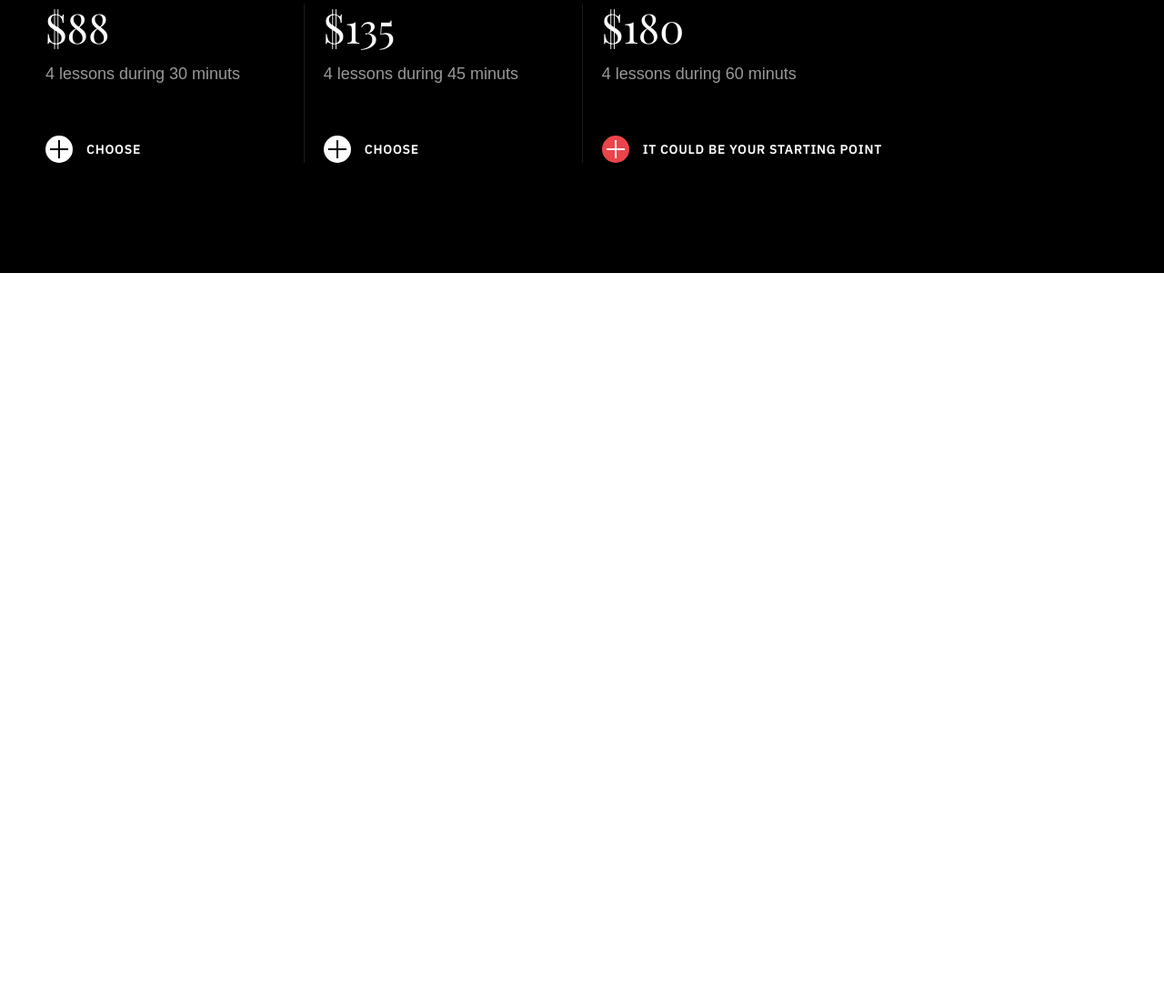
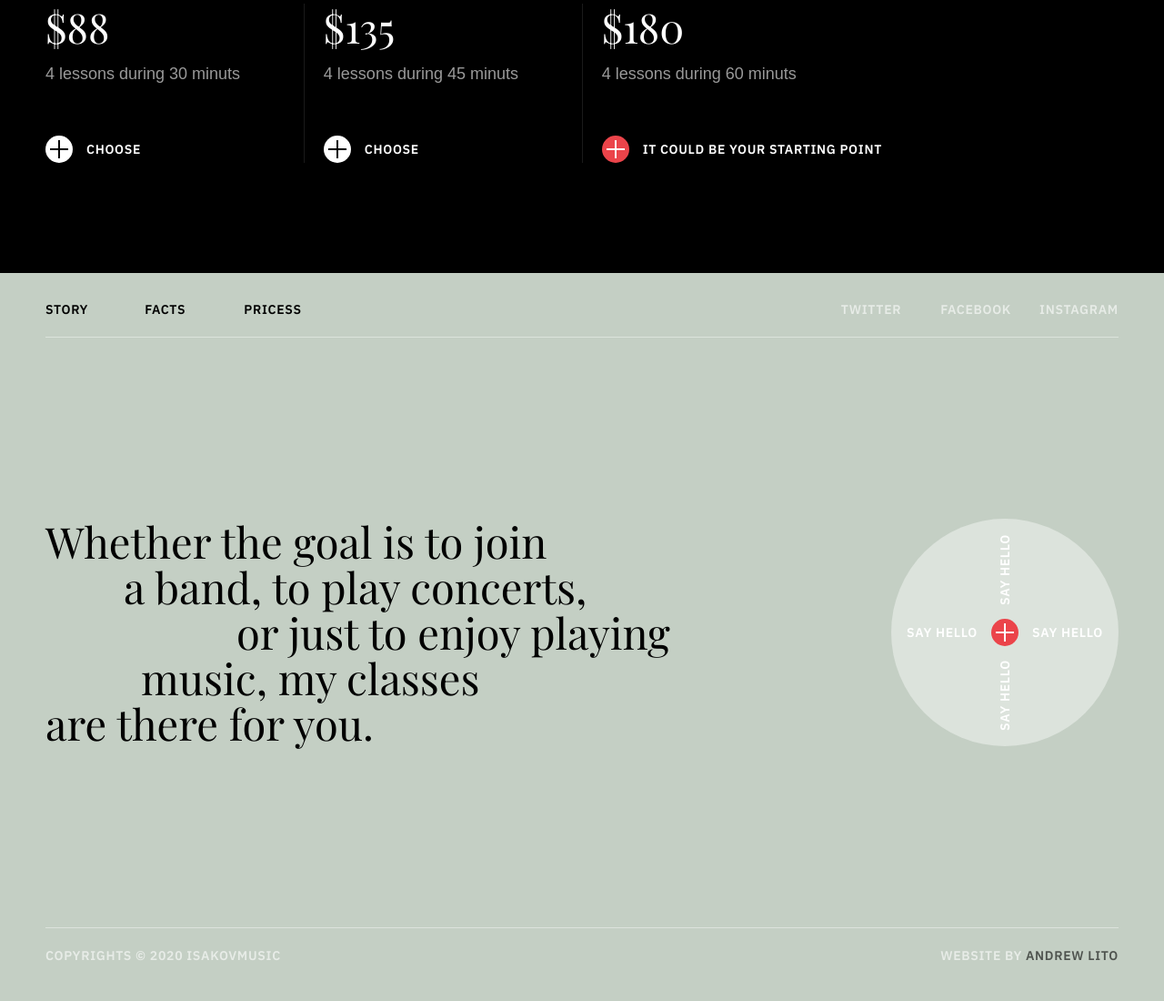
Before and after one commit to Kaba4ok/musician-dev, a website: page #src/index.html in a window 1280 px wide. Shown: the part 4204-5304 px from the top of the page at 91% size. Before the commit the page ends 4504 px from the top, so only its background shows below. Drawn offline with nearby package versions, Linux system fonts and the light colour scheme; files that its build step writes are made by us from their sources; a web font is replaced by a local one.

Commit message:
Добавляет верстку футера

```diff
--- a/#src/index.html
+++ b/#src/index.html
@@ -185,6 +185,46 @@
                 </ul>
             </div>
         </section>
+        <footer class="footer">
+            <div class="container footer__container">
+                <div class="footer__inner-wrapper">
+                    <div class="footer__nav-social-wrapper">
+                        <nav class="footer__nav">
+                            <a href="#" class="footer__nav-link">story</a>
+                            <a href="#" class="footer__nav-link">facts</a>
+                            <a href="#" class="footer__nav-link">pricess</a>
+                        </nav>
+                        <div class="footer__social">
+                            <a href="#" class="footer__social-link">twitter</a>
+                            <a href="#" class="footer__social-link">facebook</a>
+                            <a href="#" class="footer__social-link">instagram</a>
+                        </div>
+                    </div>
+                    <div class="footer__content">
+                        <p class="footer__call">
+                            <span class="footer__call-part">Whether the goal is to join</span>
+                            <span class="footer__call-part">a band, to play concerts,</span>
+                            <span class="footer__call-part">or just to enjoy playing</span>
+                            <span class="footer__call-part">music, my classes </span>
+                            <span class="footer__call-part">are there for you.</span>
+                        </p>
+                        <div class="footer__say-hello">
+                            <a href="#" class="footer__say-hello-link footer__say-hello-link--top">say hello</a>
+                            <a href="#" class="footer__say-hello-link footer__say-hello-link--right">say hello</a>
+                            <a href="#" class="footer__say-hello-link footer__say-hello-link--bottom">say hello</a>
+                            <a href="#" class="footer__say-hello-link footer__say-hello-link--left">say hello</a>
+                            <a href="#" class="footer__say-hello-link-btn"></a>
+                        </div>
+                    </div>
+                    <div class="footer__info">
+                        <p class="footer__info-copyright">Copyrights © 2020 isakovmusic</p>
+                        <p class="footer__info-site-owner">
+                            website by <a href="#" class="footer__info-site-owner-link">andrew lito</a>
+                        </p>
+                    </div>
+                </div>
+            </div>
+        </footer>
     </main>
 </body>
 
--- /dev/null
+++ b/#src/scss/blocks/footer.scss
@@ -0,0 +1,182 @@
+.footer {
+    height: 100vh;
+    font-family: "IBM Plex Sans", Arial, sans-serif;
+    font-size: 14px;
+    font-weight: 600;
+    line-height: 20px;
+    letter-spacing: 0.05em;
+    text-transform: uppercase;
+    background-color: #C4CFC4;
+
+    &__container {
+        height: 100%;
+    }
+
+    &__inner-wrapper {
+        display: flex;
+        flex-direction: column;
+        justify-content: space-between;
+        height: 100%;
+    }
+
+    &__nav-social-wrapper {
+        display: flex;
+        justify-content: space-between;
+        padding-top: 30px;
+        padding-bottom: 20px;
+        border-bottom: 1px solid rgba($color: #ffffff, $alpha: .4);
+    }
+
+    &__nav-link {
+        color: #000000;
+        text-decoration: none;
+
+        &:nth-child(1) {
+            margin-right: 58px;
+        }
+
+        &:nth-child(2) {
+            margin-right: 60px;
+        }
+    }
+
+    &__social-link {
+        color: rgba($color: #ffffff, $alpha: .6);
+        text-decoration: none;
+
+        &:nth-child(1) {
+            margin-right: 39px;
+        }
+
+        &:nth-child(2) {
+            margin-right: 27px;
+        }
+    }
+
+    &__content {
+        display: flex;
+        align-items: center;
+    }
+
+    &__call {
+        padding: 0;
+        margin: 0;
+        font-family: "Playfair Display", Georgia, serif;
+        font-size: 47px;
+        font-weight: 400;
+        line-height: 50px;
+        letter-spacing: 0em;
+        text-transform: none;
+    }
+
+    &__call-part {
+        display: block;
+
+        &:nth-child(2) {
+            margin-left: 86px;
+        }
+
+        &:nth-child(3) {
+            margin-left: 210px;
+        }
+
+        &:nth-child(4) {
+            margin-left: 105px;
+        }
+    }
+
+    &__say-hello {
+        position: relative;
+        min-width: 250px;
+        height: 250px;
+        margin-left: auto;
+        border-radius: 50%;
+        background-color: rgba($color: #ffffff, $alpha: .4);
+    }
+
+    &__say-hello-link {
+        position: absolute;
+        display: block;
+        color: #ffffff;
+        text-decoration: none;
+
+        &--top {
+            left: 50%;
+            top: 46px;
+            transform: translateX(-50%) rotate(-90deg);
+        }
+
+        &--right {
+            top: 50%;
+            right: 17px;
+            transform: translateY(-50%);
+        }
+
+        &--bottom {
+            left: 50%;
+            bottom: 46px;
+            transform: translateX(-50%) rotate(-90deg);
+        }
+
+        &--left {
+            top: 50%;
+            left: 17px;
+            transform: translateY(-50%);
+        }
+    }
+
+    &__say-hello-link-btn {
+        position: absolute;
+        top: 50%;
+        left: 50%;
+        display: block;
+        width: 30px;
+        height: 30px;
+        border-radius: 50%;
+        background-color: #EB444A;
+        transform: translate(-50%, -50%);
+
+        &::before,
+        &::after {
+            content: "";
+            position: absolute;
+            top: 50%;
+            left: 50%;
+            width: 20px;
+            height: 2px;
+            background-color: #ffffff;
+        }
+
+        &::before {
+            transform: translate(-50%, -50%);
+        }
+
+        &::after {
+            transform: translate(-50%, -50%) rotate(90deg);
+        }
+    }
+
+    &__info {
+        display: flex;
+        justify-content: space-between;
+        padding-top: 20px;
+        padding-bottom: 40px;
+        color: rgba($color: #ffffff, $alpha: .6);
+        border-top: 1px solid rgba($color: #ffffff, $alpha: .4);
+    }
+
+    &__info-copyright {
+        padding: 0;
+        margin: 0;
+    }
+
+    &__info-site-owner {
+        padding: 0;
+        margin: 0;
+    }
+
+    &__info-site-owner-link {
+        color: rgba($color: #000000, $alpha: .6);
+        text-decoration: none;
+    }
+}
--- a/#src/scss/style.scss
+++ b/#src/scss/style.scss
@@ -11,3 +11,4 @@
 @import 'blocks/features';
 @import 'blocks/facts';
 @import 'blocks/prices';
+@import 'blocks/footer';
```
Also changed, not shown: dist/css/style.css, dist/css/style.min.css, dist/index.html.
